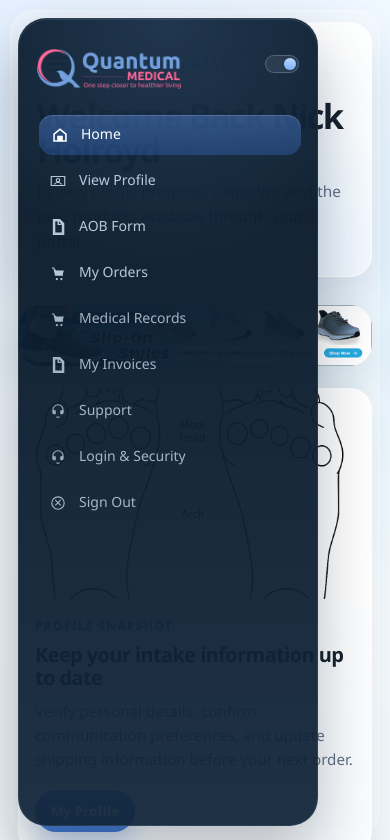
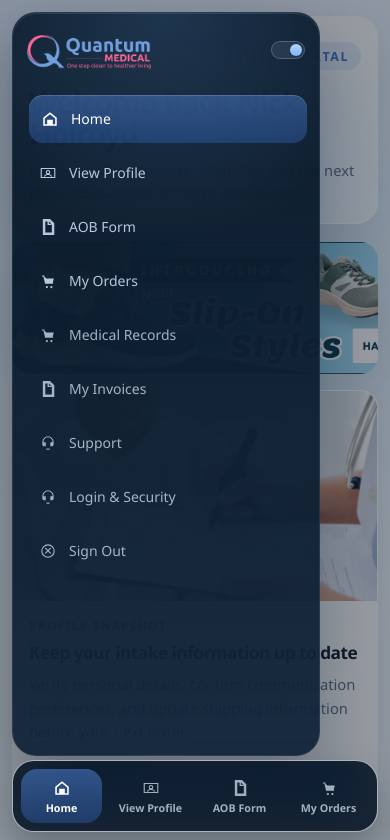
Before and after one commit to fencehopping/QMS, a plain HTML site: page index.html in a window 390 px wide. Both pictures are taken after a click on the button "Toggle navigation". Shown: the top 840 px of the page. Drawn offline with Linux system fonts and the light colour scheme.

Commit message:
Improve mobile UX and update home card images

```diff
--- a/app.js
+++ b/app.js
@@ -60,8 +60,10 @@ const pageTitle = document.querySelector("#pageTitle");
 const pageSubtitle = document.querySelector("#pageSubtitle");
 const footerLabel = document.querySelector("#footerLabel");
 const navButtons = [...document.querySelectorAll(".nav-item")];
+const mobileNavButtons = [...document.querySelectorAll(".mobile-tabbar__item")];
 const sidebar = document.querySelector("#sidebar");
 const menuButton = document.querySelector("#menuButton");
+const sidebarOverlay = document.querySelector("#sidebarOverlay");
 
 const iconMap = {
   home: homeIcon(),
@@ -102,7 +104,9 @@ syncRoute();
 window.addEventListener("hashchange", syncRoute);
 menuButton.addEventListener("click", () => {
   sidebar.classList.toggle("is-open");
+  sidebarOverlay.classList.toggle("is-visible");
 });
+sidebarOverlay.addEventListener("click", closeSidebar);
 
 function initNav() {
   navButtons.forEach((button) => {
@@ -114,7 +118,20 @@ function initNav() {
     `;
     button.addEventListener("click", () => {
       window.location.hash = routeKey;
-      sidebar.classList.remove("is-open");
+      closeSidebar();
+    });
+  });
+
+  mobileNavButtons.forEach((button) => {
+    const routeKey = button.dataset.mobileRoute;
+    const route = routes[routeKey];
+    button.innerHTML = `
+      <span class="mobile-tabbar__icon" aria-hidden="true">${iconMap[routeKey] ?? documentIcon()}</span>
+      <span class="mobile-tabbar__label">${route.label}</span>
+    `;
+    button.addEventListener("click", () => {
+      window.location.hash = routeKey;
+      closeSidebar();
     });
   });
 }
@@ -133,6 +150,15 @@ function syncRoute() {
   navButtons.forEach((button) => {
     button.classList.toggle("is-active", button.dataset.route === routeKey);
   });
+  mobileNavButtons.forEach((button) => {
+    button.classList.toggle("is-active", button.dataset.mobileRoute === routeKey);
+  });
+  closeSidebar();
+}
+
+function closeSidebar() {
+  sidebar.classList.remove("is-open");
+  sidebarOverlay.classList.remove("is-visible");
 }
 
 function renderHome() {
@@ -144,7 +170,7 @@ function renderHome() {
 
       <div class="home-grid">
         <article class="card profile-spotlight">
-          <img class="card__image" src="./image.png" alt="Patient profile card" />
+          <img class="card__image" src="./images/demographics.jpg" alt="Patient demographics" />
           <div class="card__body">
             <p class="card__eyebrow">Profile Snapshot</p>
             <h2 class="card__title">Keep your intake information up to date</h2>
@@ -158,14 +184,14 @@ function renderHome() {
           <div class="muted-rule"></div>
           <div class="product-grid">
             <article class="card product-card">
-              <img class="card__image" src="./No_sketch.png" alt="Diabetic shoes" />
+              <img class="card__image" src="./images/shoes.jpg" alt="Diabetic shoes" />
               <div class="card__body">
                 <p class="card__eyebrow">Footwear</p>
                 <button class="pill-button" type="button">Diabetic Shoes</button>
               </div>
             </article>
             <article class="card product-card">
-              <img class="card__image" src="./V3.png" alt="Continuous glucose monitor" />
+              <img class="card__image" src="./images/cgms.png" alt="Continuous glucose monitor" />
               <div class="card__body">
                 <p class="card__eyebrow">Monitoring</p>
                 <button class="pill-button" type="button">Continuous Glucose Monitor</button>
@@ -313,11 +339,11 @@ function tableCard(title, columns, rows, actionLabel) {
       ? rows
           .map(
             (row) => `
-          <tr>${row.map((cell) => `<td>${cell}</td>`).join("")}</tr>
+          <tr>${row.map((cell, index) => `<td data-label="${columns[index]}">${cell}</td>`).join("")}</tr>
         `,
           )
           .join("")
-      : `<tr><td colspan="${columns.length}">&nbsp;</td></tr>`;
+      : `<tr class="data-table__empty"><td colspan="${columns.length}">No entries yet</td></tr>`;
 
   return `
     <section class="card table-card">
--- a/index.html
+++ b/index.html
@@ -8,6 +8,7 @@
   </head>
   <body>
     <div class="app-shell">
+      <button class="sidebar-overlay" id="sidebarOverlay" type="button" aria-label="Close navigation"></button>
       <aside class="sidebar" id="sidebar">
         <div class="brand-row">
           <img
@@ -61,6 +62,13 @@
       </main>
     </div>
 
+    <nav class="mobile-tabbar" aria-label="Mobile navigation">
+      <button class="mobile-tabbar__item" data-mobile-route="home" type="button"></button>
+      <button class="mobile-tabbar__item" data-mobile-route="profile" type="button"></button>
+      <button class="mobile-tabbar__item" data-mobile-route="aob" type="button"></button>
+      <button class="mobile-tabbar__item" data-mobile-route="orders" type="button"></button>
+    </nav>
+
     <script type="module" src="./app.js"></script>
   </body>
 </html>
--- a/styles.css
+++ b/styles.css
@@ -73,6 +73,21 @@ button {
   box-shadow: inset 0 0 0 1px rgba(255, 255, 255, 0.32);
   backdrop-filter: blur(20px);
   pointer-events: none;
+}
+
+.sidebar-overlay {
+  position: fixed;
+  inset: 0;
+  z-index: 30;
+  background: rgba(8, 18, 31, 0.42);
+  opacity: 0;
+  pointer-events: none;
+  transition: opacity 160ms ease;
+}
+
+.sidebar-overlay.is-visible {
+  opacity: 1;
+  pointer-events: auto;
 }
 
 .sidebar {
@@ -276,6 +291,10 @@ button {
   height: 2px;
   border-radius: 99px;
   background: #29425f;
+}
+
+.mobile-tabbar {
+  display: none;
 }
 
 .stack {
@@ -504,6 +523,11 @@ button {
 
 .data-table tbody tr:only-child td {
   color: #98a6b8;
+}
+
+.data-table__empty td {
+  text-align: center;
+  color: #8ea0b6;
 }
 
 .aob-card {
@@ -744,6 +768,10 @@ button {
     max-width: none;
   }
 
+  .home-grid {
+    grid-template-columns: 1fr;
+  }
+
   .profile-grid,
   .product-grid {
     grid-template-columns: 1fr;
@@ -756,31 +784,96 @@ button {
 }
 
 @media (max-width: 640px) {
+  body {
+    padding-bottom: 96px;
+  }
+
   .app-shell::before {
-    inset: 10px;
+    inset: 0;
+    border-radius: 0;
+    background: transparent;
+    box-shadow: none;
+    backdrop-filter: none;
+  }
+
+  .page-header {
+    margin-bottom: 18px;
+    padding: 18px 16px 20px;
     border-radius: 22px;
   }
 
-  .page-header {
-    padding: 20px 18px 22px;
-    border-radius: 22px;
+  .page-header__meta {
+    justify-content: space-between;
+    margin-bottom: 10px;
   }
 
   .page-header h1,
   .home-title {
-    font-size: 2.15rem;
+    font-size: 1.9rem;
+    line-height: 1.02;
   }
 
   .page-subtitle {
-    font-size: 0.96rem;
+    margin-top: 10px;
+    font-size: 0.92rem;
+    line-height: 1.5;
   }
 
   .eligibility-copy {
-    font-size: 1.8rem;
+    font-size: 1.55rem;
+    line-height: 1.05;
   }
 
   .aob-intro {
     padding: 0;
+  }
+
+  .main-panel {
+    padding: 16px 12px 20px;
+  }
+
+  .sidebar {
+    left: 12px;
+    top: 12px;
+    bottom: 88px;
+    width: min(308px, calc(100vw - 24px));
+    padding: 22px 14px;
+    border-radius: 24px;
+  }
+
+  .brand-logo {
+    width: 124px;
+  }
+
+  .nav-item {
+    min-height: 48px;
+    padding: 12px;
+  }
+
+  .hero-banner {
+    border-radius: 18px;
+  }
+
+  .hero-banner img {
+    width: 100%;
+    min-height: 132px;
+    object-fit: cover;
+    object-position: left center;
+  }
+
+  .stack {
+    gap: 16px;
+  }
+
+  .home-grid,
+  .profile-grid,
+  .product-grid {
+    gap: 16px;
+  }
+
+  .card,
+  .portal-footer {
+    border-radius: 18px;
   }
 
   .surface-card__content,
@@ -791,10 +884,95 @@ button {
     padding-right: 16px;
   }
 
-  .data-table {
+  .card__body {
+    padding-top: 16px;
+    padding-bottom: 16px;
+  }
+
+  .card__title {
+    font-size: 1.08rem;
+  }
+
+  .card__copy,
+  .empty-state p,
+  .detail-item__value,
+  .check-row p {
+    font-size: 0.92rem;
+  }
+
+  .pill-button,
+  .action-button {
+    width: 100%;
+    min-height: 46px;
+  }
+
+  .product-card .pill-button {
+    min-width: 0;
+  }
+
+  .detail-grid {
+    gap: 16px;
+  }
+
+  .data-table,
+  .data-table thead,
+  .data-table tbody,
+  .data-table tr,
+  .data-table th,
+  .data-table td {
     display: block;
-    overflow-x: auto;
-    white-space: nowrap;
+    width: 100%;
+  }
+
+  .data-table thead {
+    display: none;
+  }
+
+  .data-table tbody {
+    padding: 10px 14px 0;
+  }
+
+  .data-table tbody tr {
+    padding: 14px 0;
+    border-top: 1px solid var(--line);
+  }
+
+  .data-table tbody tr:first-child {
+    border-top: 0;
+  }
+
+  .data-table tbody td {
+    padding: 8px 0;
+    border-top: 0;
+    white-space: normal;
+  }
+
+  .data-table tbody td[data-label]::before {
+    content: attr(data-label);
+    display: block;
+    margin-bottom: 4px;
+    color: var(--soft-blue-strong);
+    font-size: 0.72rem;
+    font-weight: 700;
+    letter-spacing: 0.08em;
+    text-transform: uppercase;
+  }
+
+  .data-table__empty td {
+    padding: 0 0 6px;
+    text-align: left;
+  }
+
+  .check-row {
+    grid-template-columns: 20px 1fr;
+    gap: 10px;
+    padding: 14px 12px;
+  }
+
+  .empty-state {
+    flex-direction: column;
+    align-items: flex-start;
+    padding: 18px 16px 20px;
   }
 
   .footer-brand {
@@ -805,4 +983,52 @@ button {
   .footer-brand p {
     text-align: left;
   }
+
+  .mobile-tabbar {
+    position: fixed;
+    left: 12px;
+    right: 12px;
+    bottom: 12px;
+    z-index: 45;
+    display: grid;
+    grid-template-columns: repeat(4, minmax(0, 1fr));
+    gap: 8px;
+    padding: 8px;
+    border: 1px solid rgba(255, 255, 255, 0.65);
+    border-radius: 22px;
+    background: rgba(12, 27, 43, 0.92);
+    box-shadow: 0 20px 40px rgba(8, 18, 31, 0.24);
+    backdrop-filter: blur(18px);
+  }
+
+  .mobile-tabbar__item {
+    display: grid;
+    gap: 6px;
+    justify-items: center;
+    padding: 10px 4px 8px;
+    border-radius: 16px;
+    color: rgba(219, 230, 247, 0.72);
+    cursor: pointer;
+    transition: background-color 160ms ease, color 160ms ease;
+  }
+
+  .mobile-tabbar__item.is-active {
+    background: linear-gradient(180deg, rgba(90, 144, 235, 0.48), rgba(53, 111, 207, 0.34));
+    color: #ffffff;
+  }
+
+  .mobile-tabbar__icon {
+    width: 18px;
+    height: 18px;
+    display: inline-flex;
+    align-items: center;
+    justify-content: center;
+  }
+
+  .mobile-tabbar__label {
+    font-size: 0.67rem;
+    font-weight: 700;
+    line-height: 1.1;
+    text-align: center;
+  }
 }
```
Also changed, not shown: images/cgms.png (added), images/demographics.jpg (added), images/shoes.jpg (added).
